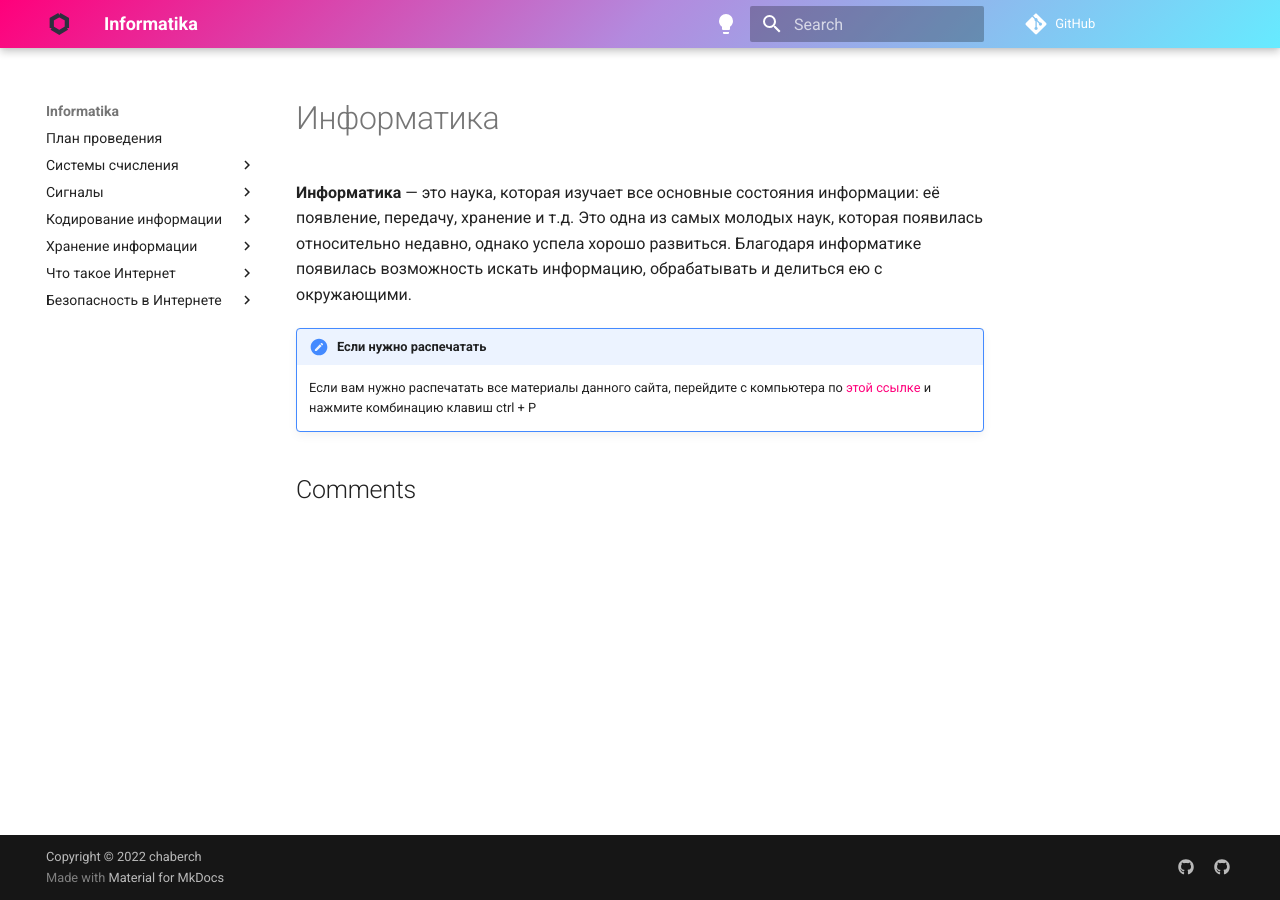
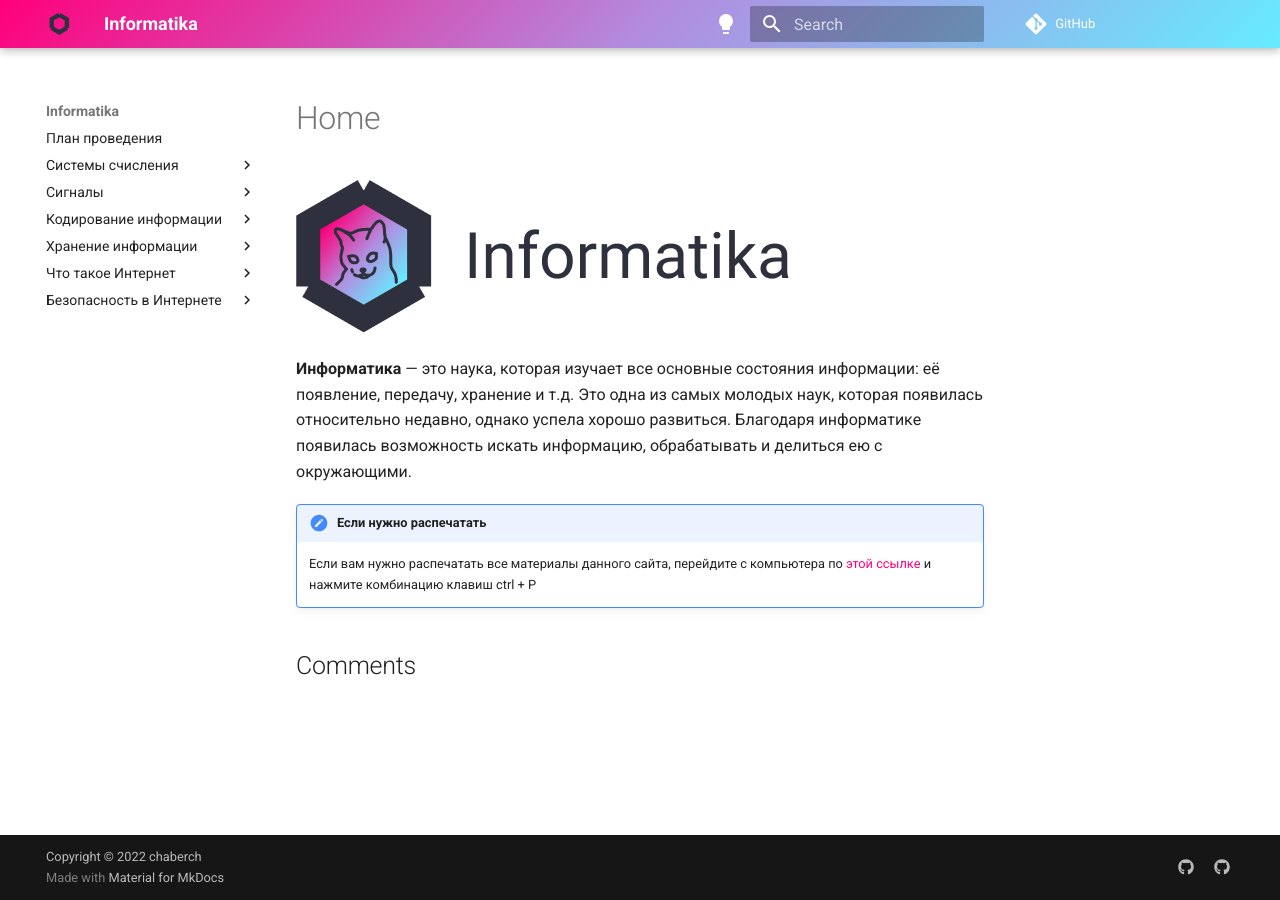
Before and after one commit to chabErch/Informatika, an MkDocs documentation site: the page built from docs/index.md, in a window 1280 px wide. Built offline with MkDocs 1.6.1 and Material for MkDocs 9.7.7, drawn with Linux system fonts in a browser that asks for light colours; comment, search, counter and statistics services are not loaded.

```diff
--- a/docs/index.md
+++ b/docs/index.md
@@ -1,4 +1,5 @@
-# Информатика
+![Banner-dark](index.assets/Banner-dark.png#only-dark)
+![Banner-light](index.assets/Banner-light.png#only-light)
 
 **Информатика** — это наука, которая изучает все основные состояния информации: её появление, передачу, хранение и т.д. Это одна из самых молодых наук, которая появилась относительно недавно, однако успела хорошо развиться. Благодаря информатике появилась возможность искать информацию, обрабатывать и делиться ею с окружающими.
 
```
Also changed, not shown: docs/index.assets/Banner-dark.png (added), docs/index.assets/Banner-light.png (added).
